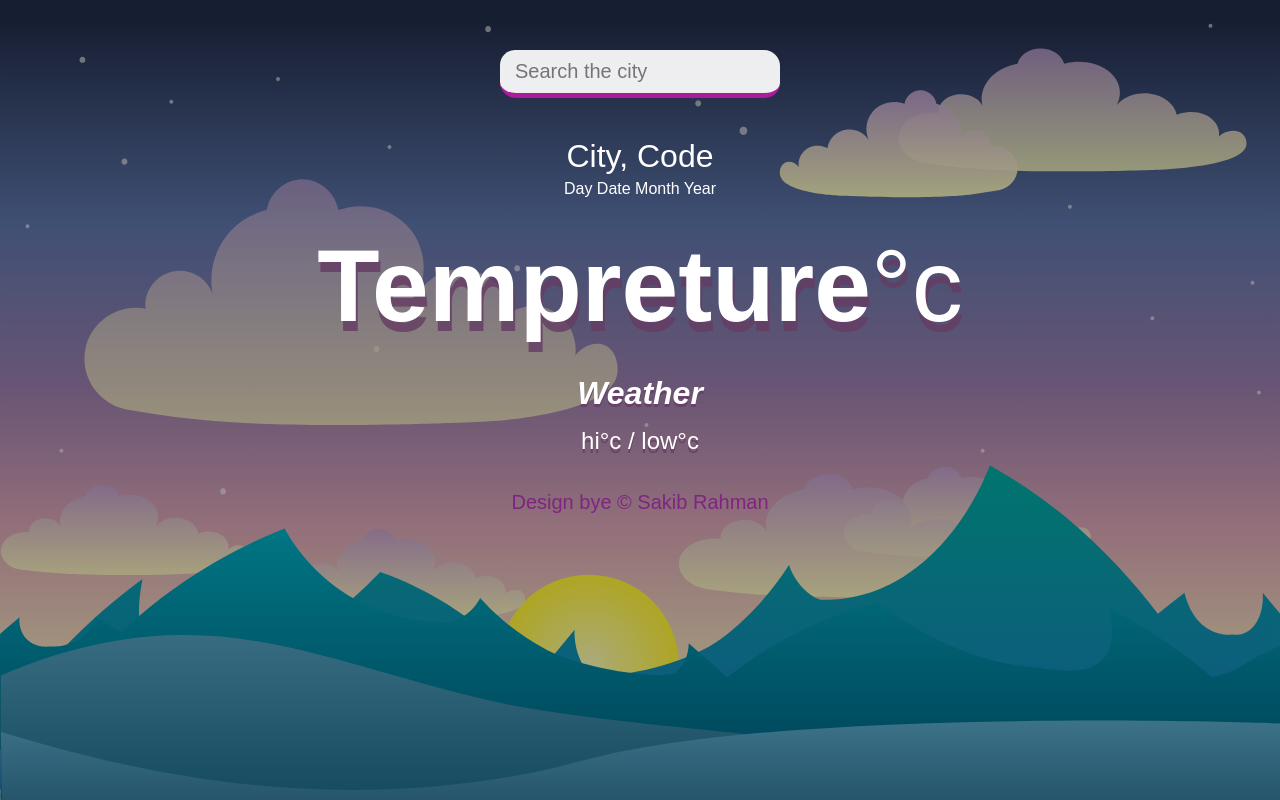
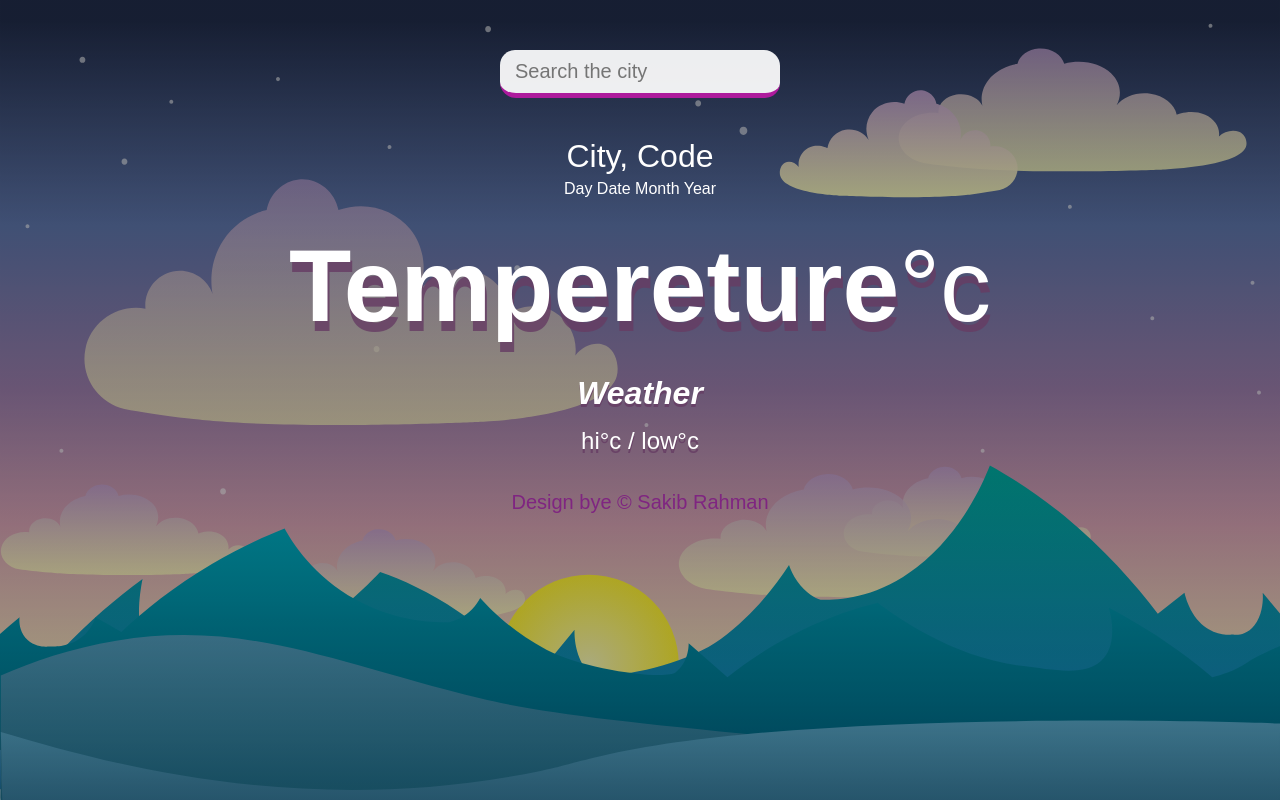
Before and after one commit to thesakibrahman/WeatherApp, a plain HTML site: page WeatherApp/index.html in a window 1280 px wide. Drawn offline with Linux system fonts and the light colour scheme.

Commit message:
Update index.html

```diff
--- a/WeatherApp/index.html
+++ b/WeatherApp/index.html
@@ -21,7 +21,7 @@
       </section>
       <div class="current">
 
-        <div class="temp">Tempreture<span>°c</span></div>
+        <div class="temp">Tempereture<span>°c</span></div>
 
         <div class="weather">Weather</div>
         <div class="hi-low">hi°c / low°c</div>
```
